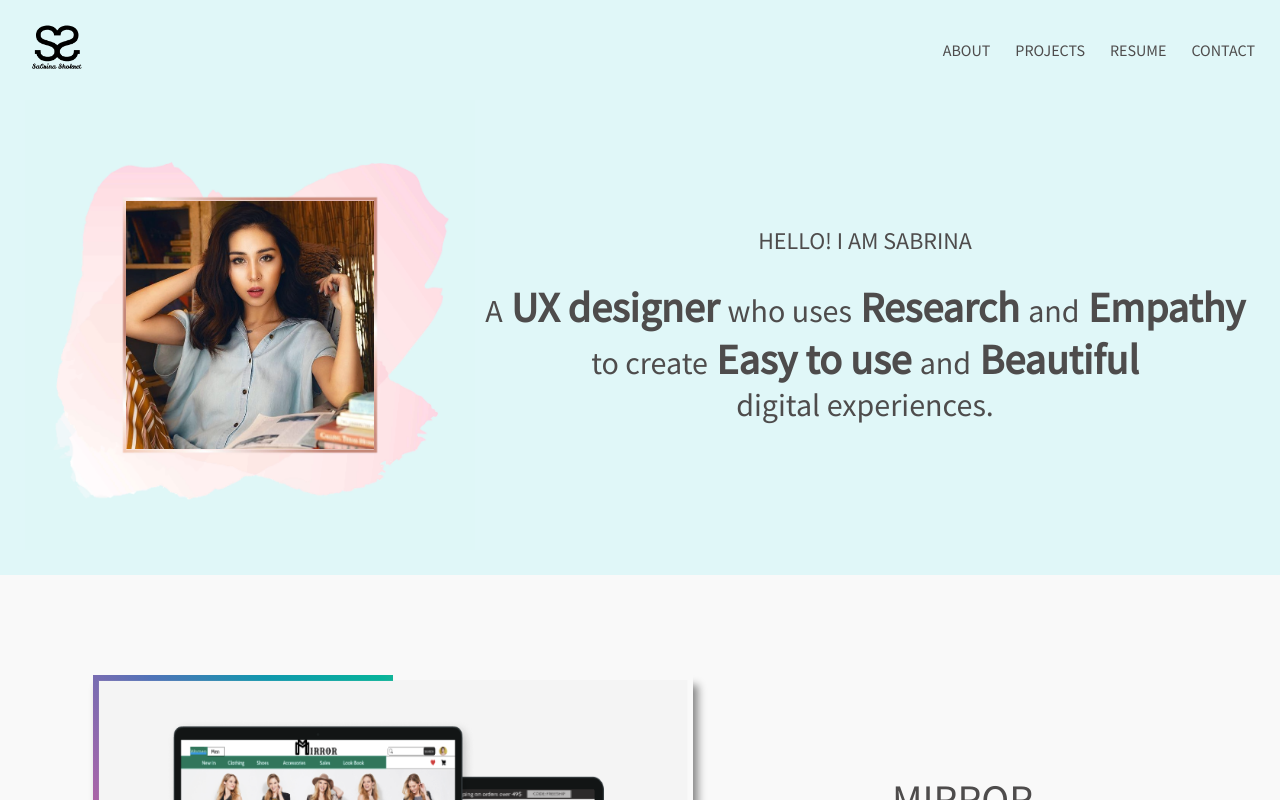
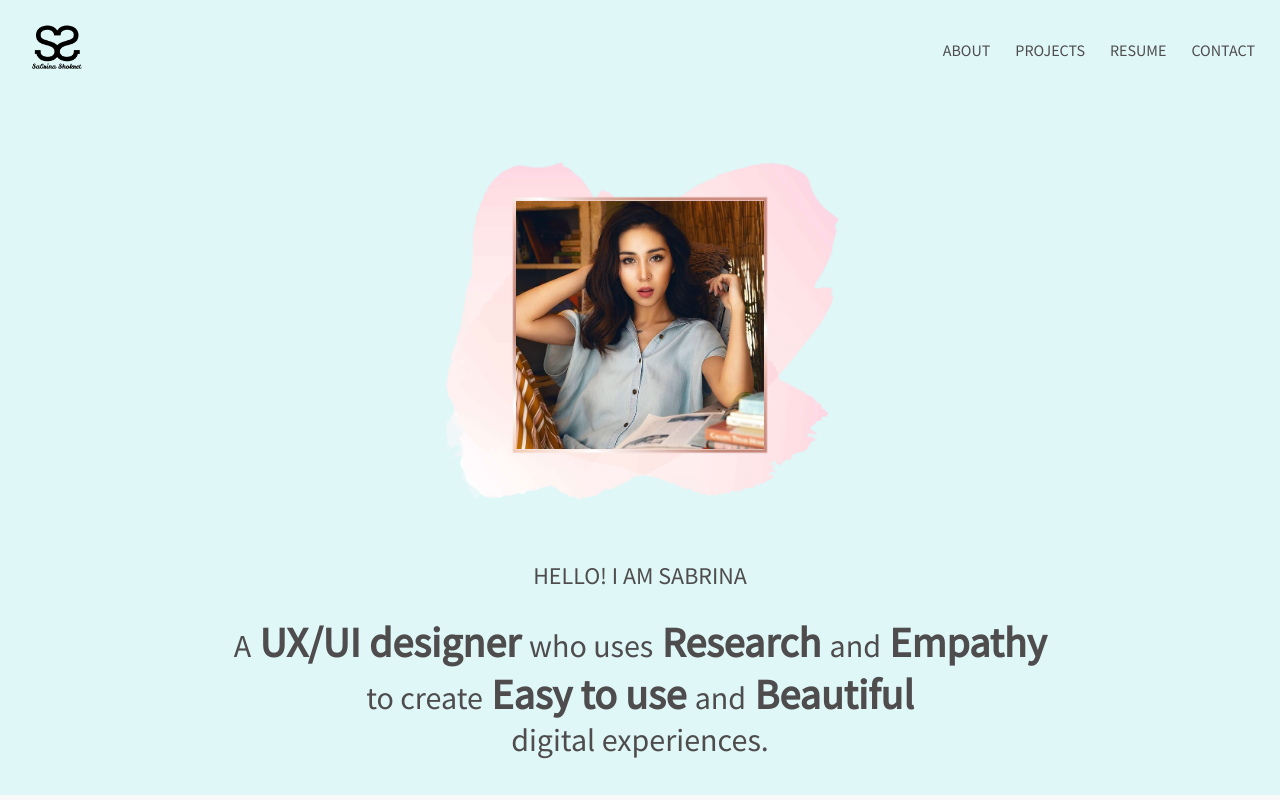
Before and after one commit to JohnsonYe/sabby-page, a React (Create React App) app: page / in a window 1280 px wide. Shown: the top 800 px of the page. Built offline with nearby package versions, Linux system fonts and the light colour scheme.

Commit message:
Add tab icon

```diff
--- a/public/index.html
+++ b/public/index.html
@@ -10,6 +10,7 @@
     />
     <link href='https://fonts.googleapis.com/css?family=Source+Sans+Pro' rel='stylesheet' type='text/css'>
     <link rel="stylesheet" href="https://cdnjs.cloudflare.com/ajax/libs/font-awesome/5.15.1/css/all.min.css" integrity="sha512-+4zCK9k+qNFUR5X+cKL9EIR+ZOhtIloNl9GIKS57V1MyNsYpYcUrUeQc9vNfzsWfV28IaLL3i96P9sdNyeRssA==" crossorigin="anonymous" />
+    <link rel="icon" type="image/png" href="./logo.png">
     <!--
       manifest.json provides metadata used when your web app is installed on a
       user's mobile device or desktop. See https://developers.google.com/web/fundamentals/web-app-manifest/
--- a/src/App.js
+++ b/src/App.js
@@ -6,6 +6,7 @@ import Footer from './components/footer';
 import './style/default.css';
 
 class App extends Component {
+
   render() {
     return (
       <Router>
--- a/src/pages/home.js
+++ b/src/pages/home.js
@@ -43,7 +43,7 @@ const Home = function() {
                     <div className="intro-title header-s">HELLO! I AM SABRINA</div>
                     <div className="intro-description header-m">
                         <div>A
-                            <b className="header-l semi-bold"> UX designer </b>
+                            <b className="header-l semi-bold"> UX/UI designer </b>
                             who uses
                             <b className="header-l semi-bold"> Research </b>
                             and
```
Also changed, not shown: public/logo.png (added).
